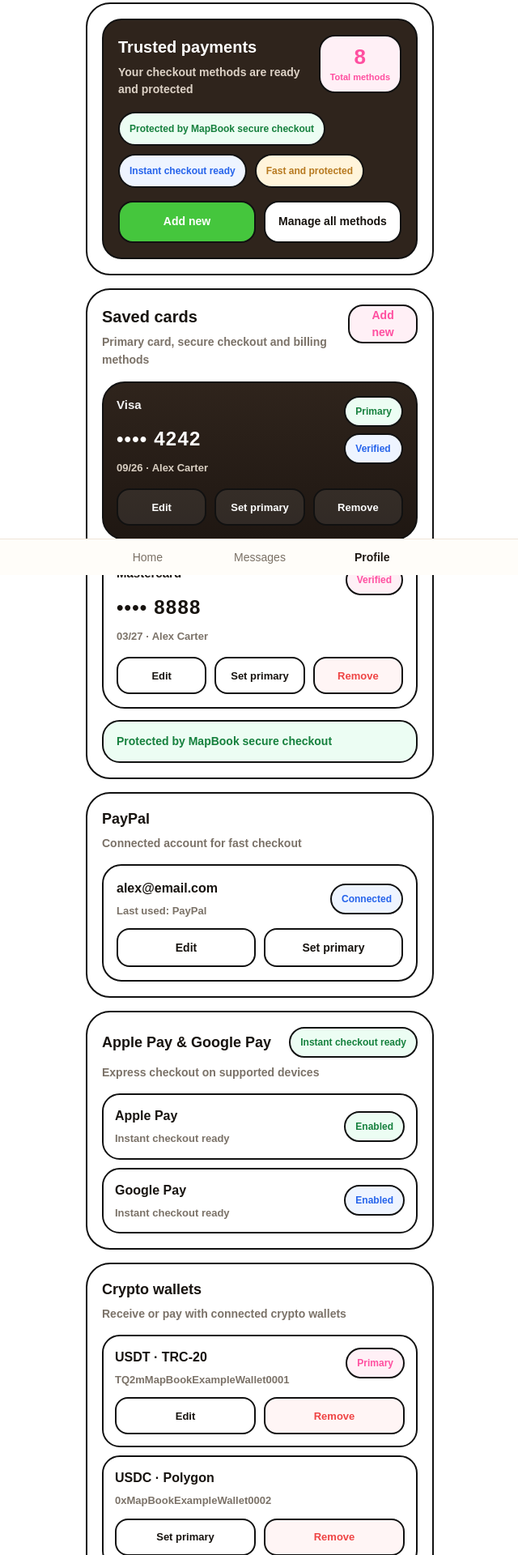
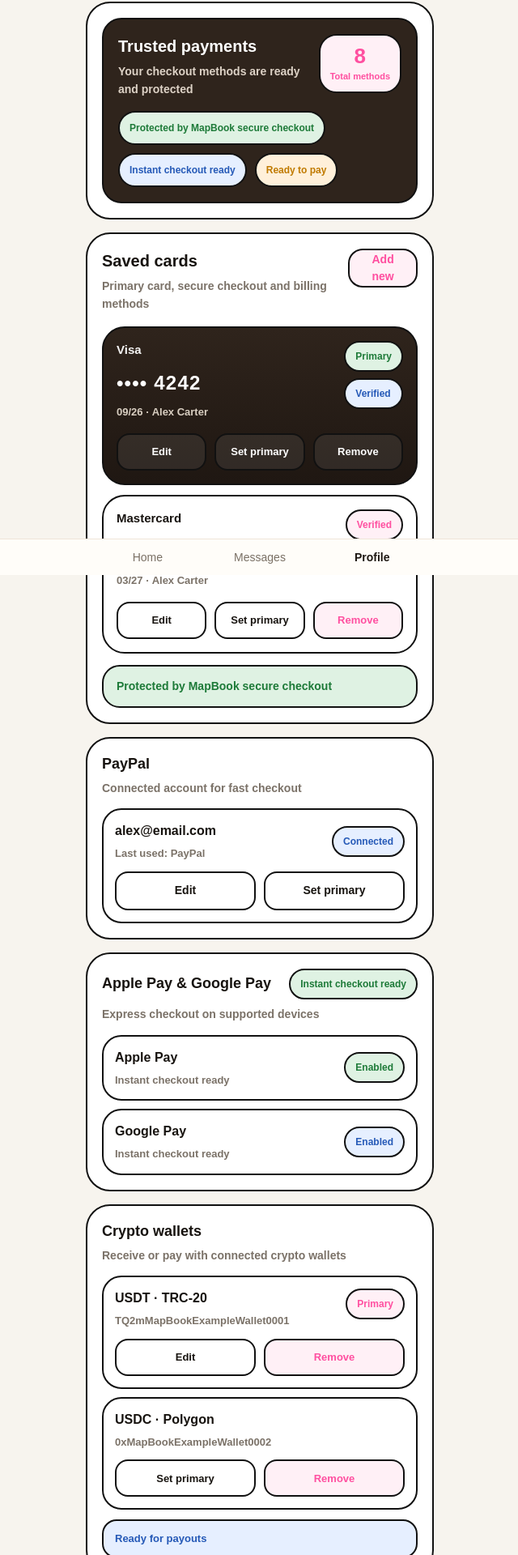
Before and after one commit to bellasalon4u-source/mapbookapp, a Next.js app: page /profile/payments in a window 1280 px wide. Shown: the part 90-2010 px from the top of the page at 81% size, without its empty margins (319-959 px from the left). Built offline with nearby package versions, Linux system fonts and the light colour scheme.

Commit message:
git add app/profile/payments/page.tsx git commit -m "Match payments page to MapBook profile style" git push

```diff
--- a/app/profile/payments/page.tsx
+++ b/app/profile/payments/page.tsx
@@ -47,13 +47,8 @@
     bankAvailable: 'Business and manual transfer available',
     trusted: 'Trusted payments',
     trustedSub: 'Your checkout methods are ready and protected',
-    paymentOverview: 'Payment overview',
-    checkoutReady: 'Checkout ready',
-    walletReady: 'Wallet ready',
-    fastProtected: 'Fast and protected',
-    sectionActions: 'Quick actions',
-    manageAll: 'Manage all methods',
     totalMethods: 'Total methods',
+    readyLabel: 'Ready to pay',
   },
   ES: {
     title: 'Métodos de pago',
@@ -87,13 +82,8 @@
     bankAvailable: 'Transferencia manual y pagos para empresas disponibles',
     trusted: 'Pagos seguros',
     trustedSub: 'Tus métodos de pago están listos y protegidos',
-    paymentOverview: 'Resumen de pagos',
-    checkoutReady: 'Checkout listo',
-    walletReady: 'Billetera lista',
-    fastProtected: 'Rápido y protegido',
-    sectionActions: 'Acciones rápidas',
-    manageAll: 'Gestionar todos los métodos',
     totalMethods: 'Total métodos',
+    readyLabel: 'Listo para pagar',
   },
   RU: {
     title: 'Способы оплаты',
@@ -127,13 +117,8 @@
     bankAvailable: 'Доступны business и manual transfer',
     trusted: 'Надёжные платежи',
     trustedSub: 'Ваши способы оплаты готовы и защищены',
-    paymentOverview: 'Обзор платежей',
-    checkoutReady: 'Checkout готов',
-    walletReady: 'Кошелёк готов',
-    fastProtected: 'Быстро и защищённо',
-    sectionActions: 'Быстрые действия',
-    manageAll: 'Управлять всеми способами',
     totalMethods: 'Всего способов',
+    readyLabel: 'Готово к оплате',
   },
   CZ: {
     title: 'Platební metody',
@@ -167,13 +152,8 @@
     bankAvailable: 'Dostupný ruční a firemní převod',
     trusted: 'Důvěryhodné platby',
     trustedSub: 'Vaše platební metody jsou připravené a chráněné',
-    paymentOverview: 'Přehled plateb',
-    checkoutReady: 'Checkout připraven',
-    walletReady: 'Peněženka připravena',
-    fastProtected: 'Rychlé a chráněné',
-    sectionActions: 'Rychlé akce',
-    manageAll: 'Spravovat všechny metody',
     totalMethods: 'Celkem metod',
+    readyLabel: 'Připraveno k platbě',
   },
   DE: {
     title: 'Zahlungsmethoden',
@@ -207,13 +187,8 @@
     bankAvailable: 'Manuelle und Business-Überweisung verfügbar',
     trusted: 'Sichere Zahlungen',
     trustedSub: 'Deine Zahlungsmethoden sind bereit und geschützt',
-    paymentOverview: 'Zahlungsübersicht',
-    checkoutReady: 'Checkout bereit',
-    walletReady: 'Wallet bereit',
-    fastProtected: 'Schnell und geschützt',
-    sectionActions: 'Schnellaktionen',
-    manageAll: 'Alle Methoden verwalten',
     totalMethods: 'Methoden gesamt',
+    readyLabel: 'Bereit zum Bezahlen',
   },
   PL: {
     title: 'Metody płatności',
@@ -247,32 +222,32 @@
     bankAvailable: 'Dostępny przelew ręczny i firmowy',
     trusted: 'Bezpieczne płatności',
     trustedSub: 'Twoje metody płatności są gotowe i chronione',
-    paymentOverview: 'Przegląd płatności',
-    checkoutReady: 'Checkout gotowy',
-    walletReady: 'Portfel gotowy',
-    fastProtected: 'Szybko i bezpiecznie',
-    sectionActions: 'Szybkie akcje',
-    manageAll: 'Zarządzaj wszystkimi metodami',
     totalMethods: 'Łącznie metod',
+    readyLabel: 'Gotowe do płatności',
   },
 } as const;
 
 function badgeStyle(kind: 'green' | 'blue' | 'pink' | 'orange' | 'neutral') {
-  if (kind === 'green') return { background: '#ecfdf3', color: '#15803d' };
-  if (kind === 'blue') return { background: '#eef4ff', color: '#2563eb' };
+  if (kind === 'green') return { background: '#dff2e3', color: '#1d7a38' };
+  if (kind === 'blue') return { background: '#e6efff', color: '#2559b7' };
   if (kind === 'pink') return { background: '#fff0f6', color: '#ff4fa0' };
-  if (kind === 'orange') return { background: '#fff4db', color: '#b7791f' };
-  return { background: '#f3f4f6', color: '#4b5563' };
+  if (kind === 'orange') return { background: '#fff0da', color: '#c07a00' };
+  return { background: '#f4efe8', color: '#6d6258' };
 }
 
-function sectionCardStyle(): CSSProperties {
-  return {
-    borderRadius: 30,
-    border: '2px solid #111111',
-    background: '#ffffff',
-    padding: 18,
-  };
-}
+const sectionCardStyle: CSSProperties = {
+  borderRadius: 30,
+  border: '2px solid #111111',
+  background: '#ffffff',
+  padding: 18,
+};
+
+const innerCardStyle: CSSProperties = {
+  borderRadius: 24,
+  border: '2px solid #111111',
+  background: '#ffffff',
+  padding: 14,
+};
 
 export default function PaymentsPage() {
   const router = useRouter();
@@ -326,7 +301,7 @@
     <main
       style={{
         minHeight: '100vh',
-        background: '#ffffff',
+        background: '#f7f4ee',
         padding: '20px 16px 110px',
         fontFamily: 'Arial, sans-serif',
       }}
@@ -364,6 +339,7 @@
                 fontSize: 22,
                 fontWeight: 900,
                 color: '#17130f',
+                lineHeight: 1.1,
               }}
             >
               {text.title}
@@ -384,7 +360,7 @@
           <div />
         </div>
 
-        <div style={{ marginTop: 18, ...sectionCardStyle() }}>
+        <div style={{ marginTop: 18, ...sectionCardStyle }}>
           <div
             style={{
               borderRadius: 24,
@@ -403,7 +379,9 @@
               }}
             >
               <div>
-                <div style={{ fontSize: 20, fontWeight: 900, color: '#ffffff' }}>{text.trusted}</div>
+                <div style={{ fontSize: 20, fontWeight: 900, color: '#ffffff' }}>
+                  {text.trusted}
+                </div>
                 <div
                   style={{
                     marginTop: 6,
@@ -420,7 +398,7 @@
               <div
                 style={{
                   minWidth: 92,
-                  borderRadius: 20,
+                  borderRadius: 22,
                   border: '2px solid #111111',
                   background: '#fff0f6',
                   color: '#ff4fa0',
@@ -477,54 +455,13 @@
                   fontWeight: 900,
                 }}
               >
-                {text.fastProtected}
+                {text.readyLabel}
               </span>
-            </div>
-
-            <div
-              style={{
-                marginTop: 16,
-                display: 'grid',
-                gridTemplateColumns: '1fr 1fr',
-                gap: 10,
-              }}
-            >
-              <button
-                type="button"
-                style={{
-                  height: 52,
-                  borderRadius: 18,
-                  border: '2px solid #111111',
-                  background: '#45c63d',
-                  color: '#fff',
-                  fontSize: 14,
-                  fontWeight: 900,
-                  cursor: 'pointer',
-                }}
-              >
-                {text.addNew}
-              </button>
-
-              <button
-                type="button"
-                style={{
-                  height: 52,
-                  borderRadius: 18,
-                  border: '2px solid #111111',
-                  background: '#fff',
-                  color: '#17130f',
-                  fontSize: 14,
-                  fontWeight: 900,
-                  cursor: 'pointer',
-                }}
-              >
-                {text.manageAll}
-              </button>
             </div>
           </div>
         </div>
 
-        <div style={{ marginTop: 16, ...sectionCardStyle() }}>
+        <div style={{ marginTop: 16, ...sectionCardStyle }}>
           <div
             style={{
               display: 'flex',
@@ -700,8 +637,8 @@
                       height: 46,
                       borderRadius: 16,
                       border: '2px solid #111111',
-                      background: index === 0 ? 'rgba(255,255,255,0.08)' : '#fff5f5',
-                      color: index === 0 ? '#fff' : '#ef4444',
+                      background: index === 0 ? 'rgba(255,255,255,0.08)' : '#fff0f6',
+                      color: index === 0 ? '#fff' : '#ff4fa0',
                       fontSize: 13,
                       fontWeight: 900,
                       cursor: 'pointer',
@@ -719,10 +656,10 @@
               marginTop: 14,
               borderRadius: 22,
               border: '2px solid #111111',
-              background: '#ecfdf3',
+              background: '#dff2e3',
               padding: '14px 16px',
               fontSize: 14,
-              color: '#15803d',
+              color: '#1d7a38',
               fontWeight: 800,
             }}
           >
@@ -731,7 +668,7 @@
         </div>
 
         <div style={{ marginTop: 16, display: 'grid', gap: 16 }}>
-          <div style={sectionCardStyle()}>
+          <div style={sectionCardStyle}>
             <div style={{ fontSize: 18, fontWeight: 900, color: '#17130f' }}>{text.paypal}</div>
             <div
               style={{
@@ -745,15 +682,7 @@
               {text.paypalHint}
             </div>
 
-            <div
-              style={{
-                marginTop: 14,
-                borderRadius: 24,
-                background: '#fff',
-                border: '2px solid #111111',
-                padding: 16,
-              }}
-            >
+            <div style={{ marginTop: 14, ...innerCardStyle }}>
               <div
                 style={{
                   display: 'flex',
@@ -836,7 +765,7 @@
             </div>
           </div>
 
-          <div style={sectionCardStyle()}>
+          <div style={sectionCardStyle}>
             <div
               style={{
                 display: 'flex',
@@ -882,10 +811,7 @@
                 <div
                   key={item.name}
                   style={{
-                    borderRadius: 22,
-                    border: '2px solid #111111',
-                    background: '#fff',
-                    padding: 14,
+                    ...innerCardStyle,
                     display: 'flex',
                     justifyContent: 'space-between',
                     gap: 12,
@@ -926,7 +852,7 @@
             </div>
           </div>
 
-          <div style={sectionCardStyle()}>
+          <div style={sectionCardStyle}>
             <div style={{ fontSize: 18, fontWeight: 900, color: '#17130f' }}>{text.crypto}</div>
             <div
               style={{
@@ -945,10 +871,7 @@
                 <div
                   key={wallet.id}
                   style={{
-                    borderRadius: 22,
-                    border: '2px solid #111111',
-                    background: '#fff',
-                    padding: 14,
+                    ...innerCardStyle,
                   }}
                 >
                   <div
@@ -1024,8 +947,8 @@
                         height: 46,
                         borderRadius: 16,
                         border: '2px solid #111111',
-                        background: '#fff5f5',
-                        color: '#ef4444',
+                        background: '#fff0f6',
+                        color: '#ff4fa0',
                         fontSize: 13,
                         fontWeight: 900,
                         cursor: 'pointer',
@@ -1043,10 +966,10 @@
                 marginTop: 12,
                 borderRadius: 18,
                 border: '2px solid #111111',
-                background: '#eef4ff',
+                background: '#e6efff',
                 padding: '12px 14px',
                 fontSize: 13,
-                color: '#2f5dc4',
+                color: '#2559b7',
                 fontWeight: 800,
               }}
             >
@@ -1054,7 +977,7 @@
             </div>
           </div>
 
-          <div style={sectionCardStyle()}>
+          <div style={sectionCardStyle}>
             <div
               style={{
                 display: 'flex',
@@ -1096,10 +1019,7 @@
             <div
               style={{
                 marginTop: 14,
-                borderRadius: 22,
-                background: '#fff',
-                border: '2px solid #111111',
-                padding: 14,
+                ...innerCardStyle,
               }}
             >
               <div style={{ fontSize: 14, fontWeight: 900, color: '#17130f' }}>
```
